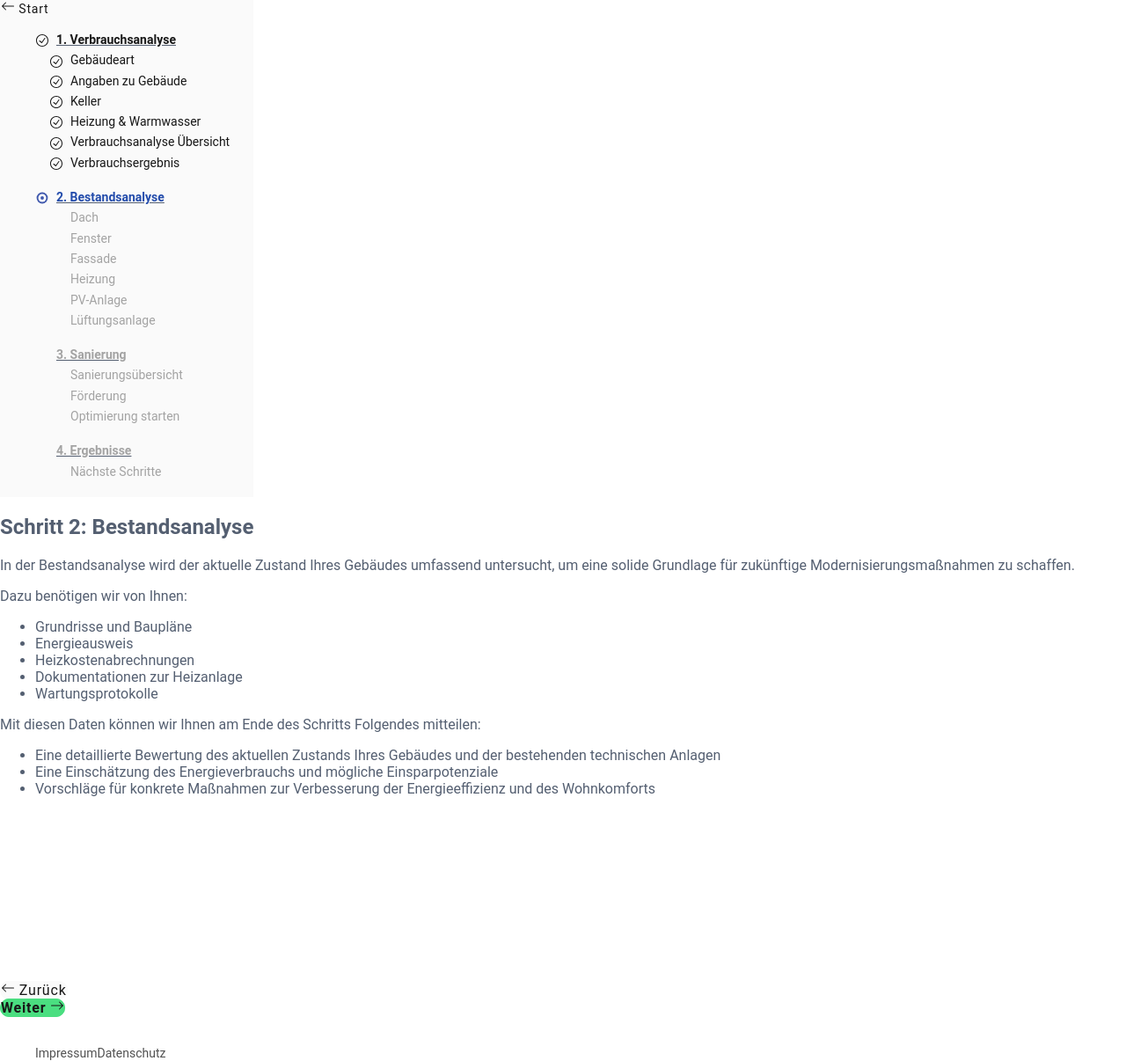
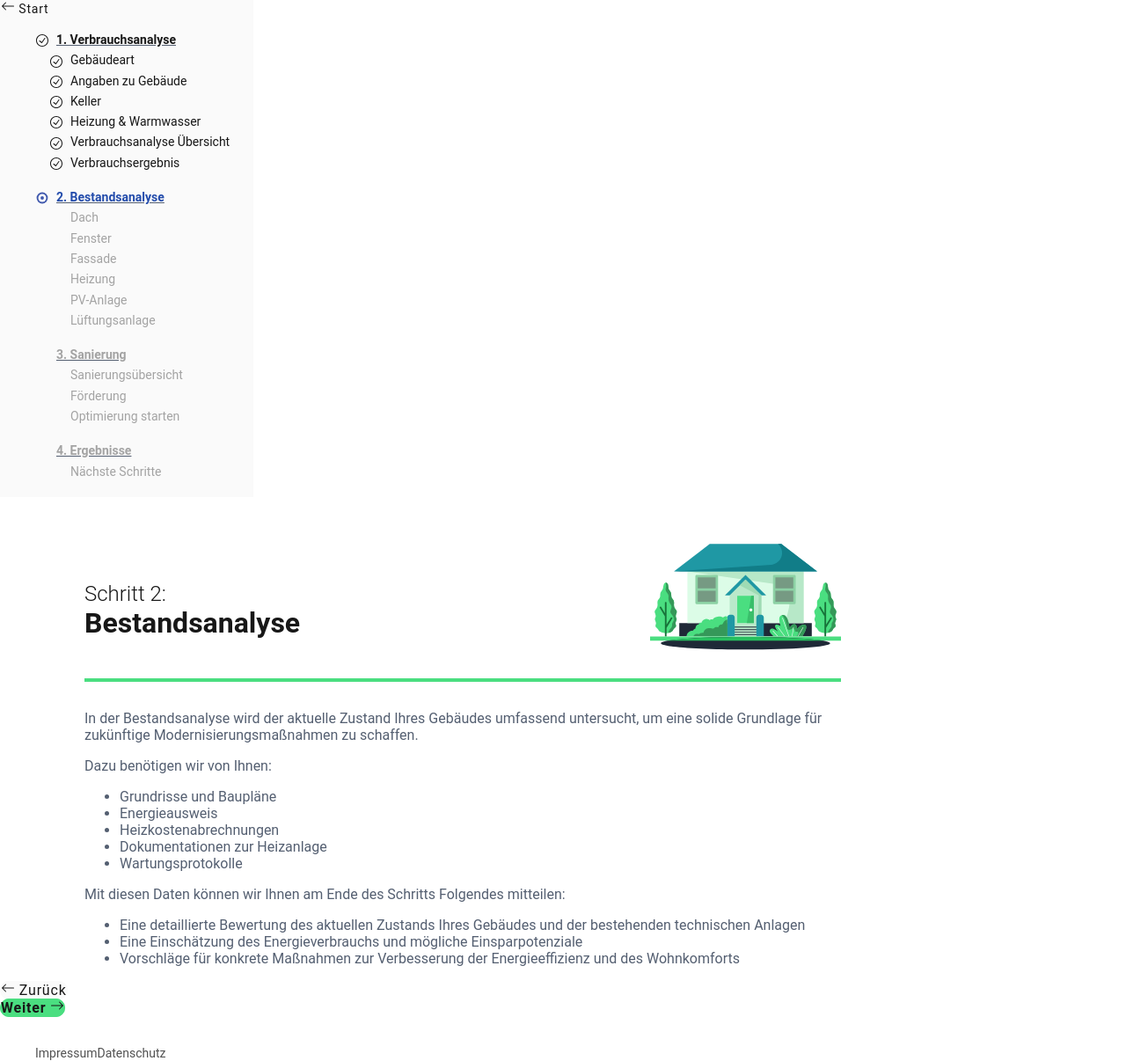
Before and after one commit to rl-institut/bd_app, a Django app: page /intro_inventory/ in a window 1280 px wide. Shown: the part 137-1343 px from the top of the page at 88% size. Run offline with Django 5.2, Linux system fonts and the light colour scheme; style sheets or scripts are compiled from the project's sources; parts of the project's set-up code (start-up, migrations or seed data) failed here and were passed over; some libraries are stand-ins or nearby versions.

Commit message:
style category headers

```diff
--- /dev/null
+++ b/building_dialouge_webapp/static/css/layouts/_categories.scss
@@ -0,0 +1,25 @@
+.category-header {
+  display: flex;
+  flex-direction: row;
+  justify-content: space-between;
+  align-items: flex-end;
+  padding-bottom: 1.5rem;
+  border-bottom: 4px solid $green-400;
+  margin-bottom: 2rem;
+}
+
+.category-title {
+  color: $body-color;
+
+  &__step {
+    display: block;
+    font-size: $font-size-xl;
+    font-weight: $font-weight-light;
+  }
+
+  &__name {
+    display: block;
+    font-size: $font-size-2xl;
+    font-weight: $font-weight-bold;
+  }
+}
--- a/building_dialouge_webapp/static/css/layouts/_questions.scss
+++ b/building_dialouge_webapp/static/css/layouts/_questions.scss
@@ -151,3 +151,20 @@ main .step-question {
     }
   }
 }
+
+.main-content {
+  display: flex;
+  justify-content: flex-start;
+  flex: 1;
+  padding-top: 3rem;
+  padding-left: 6rem;
+  padding-right: 2rem;
+
+  div {
+    max-width: 860px;
+
+    @media screen and (min-width: $breakpoint-2xl) {
+      max-width: 1200px;
+    }
+  }
+}
--- a/building_dialouge_webapp/static/css/project.scss
+++ b/building_dialouge_webapp/static/css/project.scss
@@ -4,6 +4,7 @@
 @import 'components/forms';
 @import 'components/nav';
 @import 'components/flow_instance_box';
+@import 'layouts/categories';
 @import 'layouts/questions';
 @import 'layouts/consumption_result';
 @import 'layouts/results';
--- a/building_dialouge_webapp/templates/pages/intro_inventory.html
+++ b/building_dialouge_webapp/templates/pages/intro_inventory.html
@@ -1,8 +1,17 @@
 {% extends "base_footer_button.html" %}
 
 {% block content %}
-  <div class="container my-5">
-    <h2>Schritt 2: Bestandsanalyse</h2>
+  <div class="main-content">
+    <div>
+      <div class="category-header">
+        <h2 class="category-title">
+          <span class="category-title__step">Schritt 2:</span>
+          <span class="category-title__name">Bestandsanalyse</span>
+        </h2>
+        <div aria-hidden="true">
+          <img src="/static/images/svg/category-bestandsanalyse.svg" alt="Darstellung eines Hauses">
+        </div>
+      </div>
       <p>
         In der Bestandsanalyse wird der aktuelle Zustand Ihres Gebäudes umfassend untersucht, um eine solide Grundlage für zukünftige Modernisierungsmaßnahmen zu schaffen.
       </p>
@@ -21,4 +30,5 @@
         <li>Vorschläge für konkrete Maßnahmen zur Verbesserung der Energieeffizienz und des Wohnkomforts</li>
       </ul>
     </div>
+  </div>
 {% endblock content %}
```
Also changed, not shown: building_dialouge_webapp/templates/pages/intro_consumption.html (+12 -2 lines), building_dialouge_webapp/templates/pages/intro_renovation.html (+12 -2 lines), building_dialouge_webapp/static/images/svg/category-bestandsanalyse.svg (added), building_dialouge_webapp/static/images/svg/category-sanierung.svg (added), building_dialouge_webapp/static/images/svg/category-verbrauchsanalyse.svg (added). Lines whose indentation alone changed are shown as unchanged.
